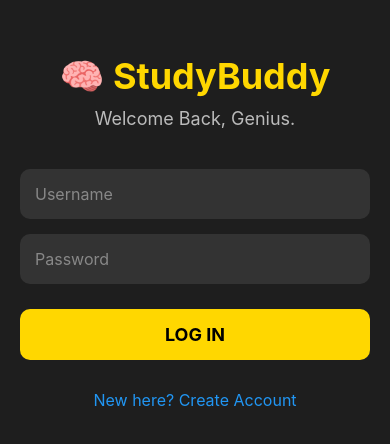
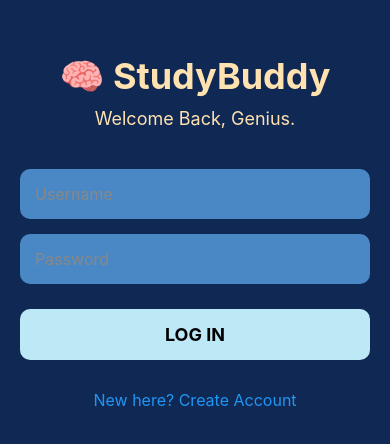
Before and after one commit to Anshika-Dubey30/AI-Study-Buddy, a React Native app in the folder StudyBuddy/: screen / in a window 390 px wide. Shown: the part 190-634 px from the top of the page. Built offline with nearby package versions, Linux system fonts and the light colour scheme.

Commit message:
Added Flashcard

```diff
--- a/StudyBuddy/App.js
+++ b/StudyBuddy/App.js
@@ -3,10 +3,9 @@ import { View, Text, TouchableOpacity, StyleSheet, ScrollView, TextInput, Alert,
 import axios from 'axios';
 import * as ImagePicker from 'expo-image-picker';
 import * as Speech from 'expo-speech';
-import { BASE_URL } from './api';
 
 // ⚠️ CHECK YOUR IP!
-// const BASE_URL = 'http://10.24.183.144:5000';
+const BASE_URL = 'http://10.112.73.9:5000';
 
 // --- 🔐 AUTH COMPONENT (Login/Signup) ---
 const AuthScreen = ({ onLogin }) => {
@@ -75,10 +74,11 @@ const MainApp = ({ user, onLogout }) => {
     const [aiSummary, setAiSummary] = useState('');
     const [aiKeywords, setAiKeywords] = useState([]);
     const [aiQuiz, setAiQuiz] = useState(null);
+    // 👇 NEW STATE FOR FLASHCARDS
+    const [aiFlashcards, setAiFlashcards] = useState([]);
+    const [flippedCardIndex, setFlippedCardIndex] = useState(null);
+
     const [isLoading, setIsLoading] = useState(false);
-
-    const [historyList, setHistoryList] = useState([]);
-    const [showHistory, setShowHistory] = useState(false);
 
     // HELPER FUNCTIONS
     const formatTime = (seconds) => {
@@ -102,6 +102,7 @@ const MainApp = ({ user, onLogout }) => {
             setAiSummary(res.data.summary);
             setAiKeywords(res.data.keywords);
             setAiQuiz(res.data.quiz);
+            setAiFlashcards(res.data.flashcards); // 👈 Capture Flashcards
         } catch (err) { Alert.alert("Error", "Analysis failed."); }
         finally { setIsLoading(false); }
     };
@@ -135,6 +136,7 @@ const MainApp = ({ user, onLogout }) => {
                 setAiSummary(response.data.summary);
                 setAiKeywords(response.data.keywords);
                 setAiQuiz(response.data.quiz);
+                setAiFlashcards(response.data.flashcards); // 👈 Capture Flashcards
             } catch (err) { setNoteText("Error"); Alert.alert("Scan Failed"); }
             finally { setIsLoading(false); }
         }
@@ -147,12 +149,20 @@ const MainApp = ({ user, onLogout }) => {
         return () => clearInterval(interval);
     }, [isRunning, timeRemaining]);
 
+    const getGreeting = () => {
+        const hour = new Date().getHours();
+        if (hour < 5) return "Up Late, Genius?";
+        if (hour < 12) return "Good Morning";
+        if (hour < 18) return "Good Afternoon";
+        return "Good Evening";
+    };
+
     return (
         <ScrollView contentContainerStyle={styles.container}>
             <View style={{flexDirection:'row', justifyContent:'space-between', width:'100%', alignItems:'center', marginBottom: 20}}>
-                <Text style={styles.title}>Welcome, {user.username} 👋</Text>
-                <TouchableOpacity onPress={onLogout} style={{backgroundColor:'#FF4444', padding:8, borderRadius:5}}>
-                    <Text style={{color:'white', fontWeight:'bold'}}>LOGOUT</Text>
+                <Text style={styles.title}>{getGreeting()}, {user.username}</Text>
+                <TouchableOpacity onPress={onLogout} style={{backgroundColor:'#94B4C1', padding:8, borderRadius:5}}>
+                    <Text style={{color:'black', fontWeight:'bold'}}>LOGOUT</Text>
                 </TouchableOpacity>
             </View>
 
@@ -190,6 +200,29 @@ const MainApp = ({ user, onLogout }) => {
                 </View>
             ) : null}
 
+            {/* 🗂️ FLASHCARDS SECTION (New) */}
+            {aiFlashcards.length > 0 && (
+                <View style={styles.flashcardsContainer}>
+                    <Text style={styles.quizTitle}>Flashcards:</Text>
+                    <ScrollView horizontal showsHorizontalScrollIndicator={false} contentContainerStyle={styles.flashcardsScroll}>
+                        {aiFlashcards.map((card, index) => (
+                            <TouchableOpacity
+                                key={index}
+                                style={[styles.flashcard, flippedCardIndex === index ? styles.flashcardBack : null]}
+                                onPress={() => setFlippedCardIndex(flippedCardIndex === index ? null : index)}
+                            >
+                                <Text style={flippedCardIndex === index ? styles.flashcardTextBack : styles.flashcardTextFront}>
+                                    {flippedCardIndex === index ? card.back : card.front}
+                                </Text>
+                                <Text style={styles.flipHint}>
+                                    {flippedCardIndex === index ? "Tap to see term" : "Tap to flip"}
+                                </Text>
+                            </TouchableOpacity>
+                        ))}
+                    </ScrollView>
+                </View>
+            )}
+
             {/* QUIZ */}
             {aiQuiz && (
                 <View style={styles.quizContainer}>
@@ -211,7 +244,7 @@ export default function App() {
     const [user, setUser] = useState(null); // null = Logged Out
 
     return (
-        <KeyboardAvoidingView behavior={Platform.OS === "ios" ? "padding" : "height"} style={{flex: 1, backgroundColor: '#1E1E1E'}}>
+        <KeyboardAvoidingView behavior={Platform.OS === "ios" ? "padding" : "height"} style={{flex: 1, backgroundColor: '#213448'}}>
             {user ? (
                 <MainApp user={user} onLogout={() => setUser(null)} />
             ) : (
@@ -223,31 +256,68 @@ export default function App() {
 
 // --- STYLES ---
 const styles = StyleSheet.create({
-    container: { flexGrow: 1, alignItems: 'center', backgroundColor: '#1E1E1E', padding: 20, paddingTop: 50 },
-    authContainer: { flex: 1, justifyContent: 'center', padding: 20, backgroundColor: '#1E1E1E' },
-    authTitle: { fontSize: 36, fontWeight: 'bold', color: '#FFD700', textAlign: 'center', marginBottom: 10 },
-    authSubtitle: { fontSize: 18, color: '#BBB', textAlign: 'center', marginBottom: 40 },
-    authInput: { backgroundColor: '#333', color: '#FFF', borderRadius: 10, padding: 15, marginBottom: 15, fontSize: 16 },
-    authButton: { backgroundColor: '#FFD700', padding: 15, borderRadius: 10, alignItems: 'center', marginTop: 10 },
-    authButtonText: { color: '#000', fontWeight: 'bold', fontSize: 18 },
+    container: { flexGrow: 1, alignItems: 'center', backgroundColor: '#213448', padding: 20, paddingTop: 50 },
+    authContainer: { flex: 1, justifyContent: 'center', padding: 20, backgroundColor: '#0F2854' },
+    authTitle: { fontSize: 36, fontWeight: 'bold', color: '#FFE2AF', textAlign: 'center', marginBottom: 10 },
+    authSubtitle: { fontSize: 18, color: '#FFE2AF', textAlign: 'center', marginBottom: 40 },
+    authInput: { backgroundColor: '#4988C4', color: '#FFF', borderRadius: 10, padding: 15, marginBottom: 15, fontSize: 16 },
+    authButton: { backgroundColor: '#BDE8F5', padding: 15, borderRadius: 10, alignItems: 'center', marginTop: 10 },
+    authButtonText: { color: 'black', fontWeight: 'bold', fontSize: 18 },
     switchText: { color: '#2196F3', textAlign: 'center', marginTop: 10, fontSize: 16 },
 
-    title: { fontSize: 24, fontWeight: 'bold', color: '#FFD700' },
-    timerText: { fontSize: 70, fontWeight: '900', color: '#FFF' },
-    sessionText: { fontSize: 20, color: '#AAA', marginBottom: 5 },
-    button: { backgroundColor: '#4CAF50', padding: 10, borderRadius: 8, width: '100%', alignItems: 'center', marginBottom: 20 },
-    buttonText: { color: 'white', fontWeight: 'bold' },
+    title: { fontSize: 24, fontWeight: 'bold', color: '#FFE2AF' },
+    timerText: { fontSize: 70, fontWeight: '900', color: '#FFE2AF' },
+    sessionText: { fontSize: 20, color: '#FFE2AF', marginBottom: 5 },
+    button: { backgroundColor: '#94B4C1', padding: 10, borderRadius: 8, width: '100%', alignItems: 'center', marginBottom: 20 },
+    buttonText: { color: 'black', fontWeight: 'bold' },
     inputSection: { width: '100%' },
-    inputBox: { backgroundColor: '#2C2C2C', color: '#FFF', borderRadius: 10, padding: 15, minHeight: 80, textAlignVertical: 'top' },
-    analyzeButton: { backgroundColor: '#2196F3', padding: 15, borderRadius: 10, alignItems: 'center' },
-    scanButton: { backgroundColor: '#9C27B0', padding: 15, borderRadius: 10, alignItems: 'center' },
-    summaryContainer: { marginTop: 20, padding: 15, backgroundColor: '#333', borderRadius: 10, width: '100%', borderLeftWidth: 4, borderLeftColor: '#FFD700' },
-    summaryTitle: { color: '#FFD700', fontWeight: 'bold', fontSize: 18 },
-    summaryText: { color: '#DDD', lineHeight: 22, fontSize: 16 },
-    tag: { backgroundColor: '#555', color: '#FFF', paddingHorizontal: 8, paddingVertical: 4, borderRadius: 4, fontSize: 12 },
-    quizContainer: { marginTop: 20, padding: 15, backgroundColor: '#444', borderRadius: 10, width: '100%' },
-    quizTitle: { color: '#2196F3', fontWeight: 'bold', marginBottom: 10 },
+    inputBox: { backgroundColor: '#547792', color: '#FFF', borderRadius: 10, padding: 15, minHeight: 80, textAlignVertical: 'top' },
+    analyzeButton: { backgroundColor: '#94B4C1', padding: 15, borderRadius: 10, alignItems: 'center' },
+    scanButton: { backgroundColor: '#94B4C1', padding: 15, borderRadius: 10, alignItems: 'center' },
+    summaryContainer: { marginTop: 20, padding: 15, backgroundColor: '#547792', borderRadius: 10, width: '100%', borderLeftWidth: 4, borderLeftColor: '#FFD700' },
+    summaryTitle: { color: 'white', fontWeight: 'bold', fontSize: 18 },
+    summaryText: { color: 'white', lineHeight: 22, fontSize: 16 },
+    tag: { backgroundColor: '#EAE0CF', color: '#213448', paddingHorizontal: 8, paddingVertical: 4, borderRadius: 4, fontSize: 12 },
+    quizContainer: { marginTop: 20, padding: 15, backgroundColor: '#1C4D8D', borderRadius: 10, width: '100%' },
+    quizTitle: { color: '#BDE8F5', fontWeight: 'bold', marginBottom: 10 },
     questionText: { color: '#FFF', marginBottom: 15, fontStyle: 'italic' },
-    optionButton: { backgroundColor: '#555', padding: 12, borderRadius: 8, marginBottom: 8 },
+    optionButton: { backgroundColor: '#4988C4', padding: 12, borderRadius: 8, marginBottom: 8 },
     optionText: { color: '#FFF', textAlign: 'center', fontWeight: 'bold' },
+
+
+    flashcardsContainer: { marginTop: 20, width: '100%' },
+    flashcardsScroll: { paddingRight: 20 },
+    flashcard: {
+        backgroundColor: '#FFE2AF',
+        width: 200,
+        height: 150,
+        padding: 15,
+        borderRadius: 15,
+        marginRight: 15,
+        justifyContent: 'center',
+        alignItems: 'center',
+        elevation: 3,
+    },
+    flashcardBack: {
+        backgroundColor: '#4988C4', // Blue (Back)
+    },
+    flashcardTextFront: {
+        color: '#213448', // Dark text on light card
+        fontSize: 18,
+        fontWeight: 'bold',
+        textAlign: 'center',
+        marginBottom: 10,
+    },
+    flashcardTextBack: {
+        color: '#FFF', // White text on blue card
+        fontSize: 14,
+        fontWeight: 'bold',
+        textAlign: 'center',
+        marginBottom: 10,
+    },
+    flipHint: {
+        color: 'rgba(0,0,0,0.4)',
+        fontSize: 10,
+        marginTop: 5
+    },
 });
```
Also changed, not shown: 1 other file (tests, documents, lock files or other folders).
